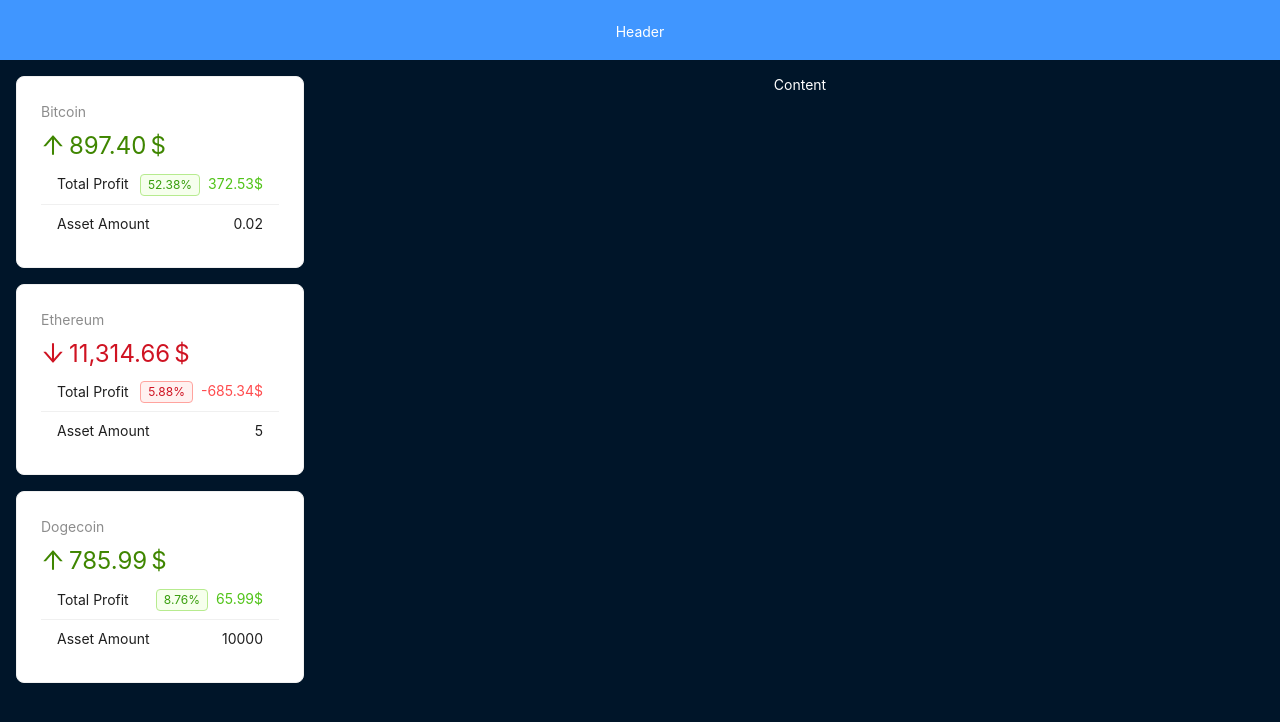
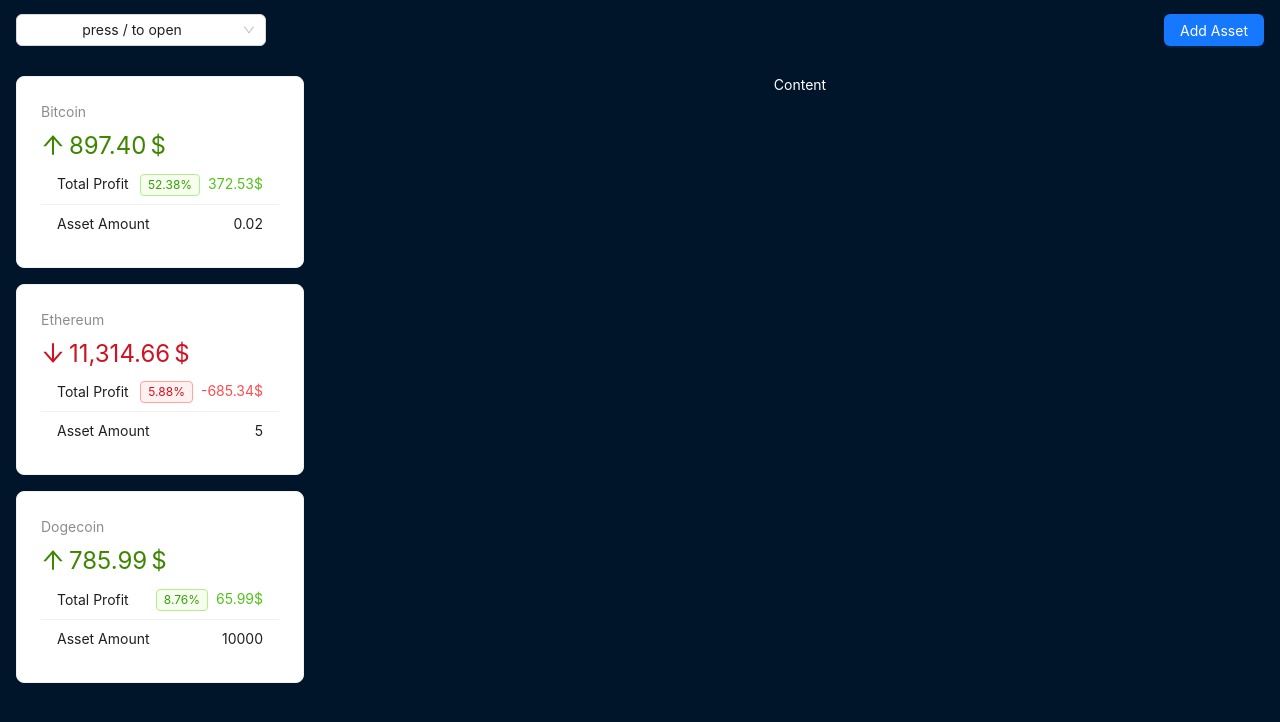
Before and after one commit to DmitriyStupin/crypto, a React (Vite) app: page / in a window 1280 px wide. Shown: the top 722 px of the page. Built offline with nearby package versions, Linux system fonts and the light colour scheme.

Commit message:
разработка header

```diff
--- /dev/null
+++ b/src/components/AddAssetForm.jsx
@@ -0,0 +1,3 @@
+export default function AddAssetForm() {
+  return <form>FORM TEXT</form>
+}
--- /dev/null
+++ b/src/components/CoinInfoModal.jsx
@@ -0,0 +1,3 @@
+export default function CoinInfoModal({ coin }) {
+  return (<h2>{coin.name}</h2>)
+}
--- a/src/components/layout/AppHeader.jsx
+++ b/src/components/layout/AppHeader.jsx
@@ -1,16 +1,107 @@
-import { Layout } from 'antd';
+import { Button, Layout, Select, Space, Modal, Drawer } from 'antd';
+import { useCrypto } from '../../context/crypto-context'
+import { useEffect, useState } from 'react';
+import CoinInfoModal from '../CoinInfoModal';
+import AddAssetForm from '../AddAssetForm';
 
 const headerStyle = {
+  width: '100%',
   textAlign: 'center',
-  color: '#fff',
   height: 60,
-  paddingInline: 48,
-  lineHeight: '64px',
-  backgroundColor: '#4096ff',
+  padding: '1rem',
+  display: 'flex',
+  justifyContent: 'space-between',
+  alignItems: 'center',
 };
 
+const handleChange = (value) => {
+  console.log(`selected ${value}`);
+};
+const options = [
+  {
+    label: 'China',
+    value: 'china',
+    emoji: '🇨🇳',
+    desc: 'China (中国)',
+  },
+  {
+    label: 'USA',
+    value: 'usa',
+    emoji: '🇺🇸',
+    desc: 'USA (美国)',
+  },
+  {
+    label: 'Japan',
+    value: 'japan',
+    emoji: '🇯🇵',
+    desc: 'Japan (日本)',
+  },
+  {
+    label: 'Korea',
+    value: 'korea',
+    emoji: '🇰🇷',
+    desc: 'Korea (韩国)',
+  },
+];
+
 function AppHeader() {
-  return (<Layout.Header style={headerStyle}>Header</Layout.Header>)
+  const [coin, setCoin] = useState(null)
+  const [select, setSelect] = useState(false)
+  const [modal, setModal] = useState(false)
+  const [drawer, setDrawer] = useState(false)
+  const { crypto } = useCrypto()
+
+  useEffect(() => {
+    const keypress = event => {
+      if (event.key === '/') {
+        setSelect(true)
+      }
+    }
+    document.addEventListener('keypress', keypress)
+    return () => document.removeEventListener('keypress', keypress)
+  }, [])
+
+  function handleSelect(value) {
+    setCoin(crypto.find((c) => c.id === value))
+    setModal(true)
+  }
+
+
+  return (<Layout.Header style={headerStyle}>
+    <Select
+      style={{
+        width: 250,
+      }}
+      open={select}
+      onSelect={handleSelect}
+      onClick={() => setSelect(prev => !prev)}
+      value="press / to open"
+      options={crypto.map(coin => ({
+        label: coin.name,
+        value: coin.id,
+        icon: coin.icon,
+      }))}
+      optionRender={(option) => (
+        <Space>
+          <img style={{ width: 20 }} src={option.data.icon} alt={option.data.label} />{' '}
+          {option.data.label}
+        </Space>
+      )}
+    />
+    <Button type='primary' onClick={() => setDrawer(true)}>Add Asset</Button>
+
+    <Modal
+      open={modal}
+      onCancel={() => setModal(false)}
+      footer={null}
+    >
+      <CoinInfoModal coin={coin} />
+    </Modal>
+
+    <Drawer width={600} title="Add Asset" onClose={() => setDrawer(false)} open={drawer}>
+      <AddAssetForm />
+    </Drawer>
+  </Layout.Header>)
 }
 
 export default AppHeader
--- a/src/context/crypto-context.jsx
+++ b/src/context/crypto-context.jsx
@@ -1,4 +1,4 @@
-import { createContext, useState, useEffect } from 'react'
+import { createContext, useState, useEffect, useContext } from 'react'
 import { fakeFetchCrypto, fetchAssets } from '../api'
 import { percentDifference } from '../utils'
 
@@ -41,3 +41,7 @@
 }
 
 export default CryptoContext
+
+export function useCrypto() {
+  return useContext(CryptoContext)
+}
```
